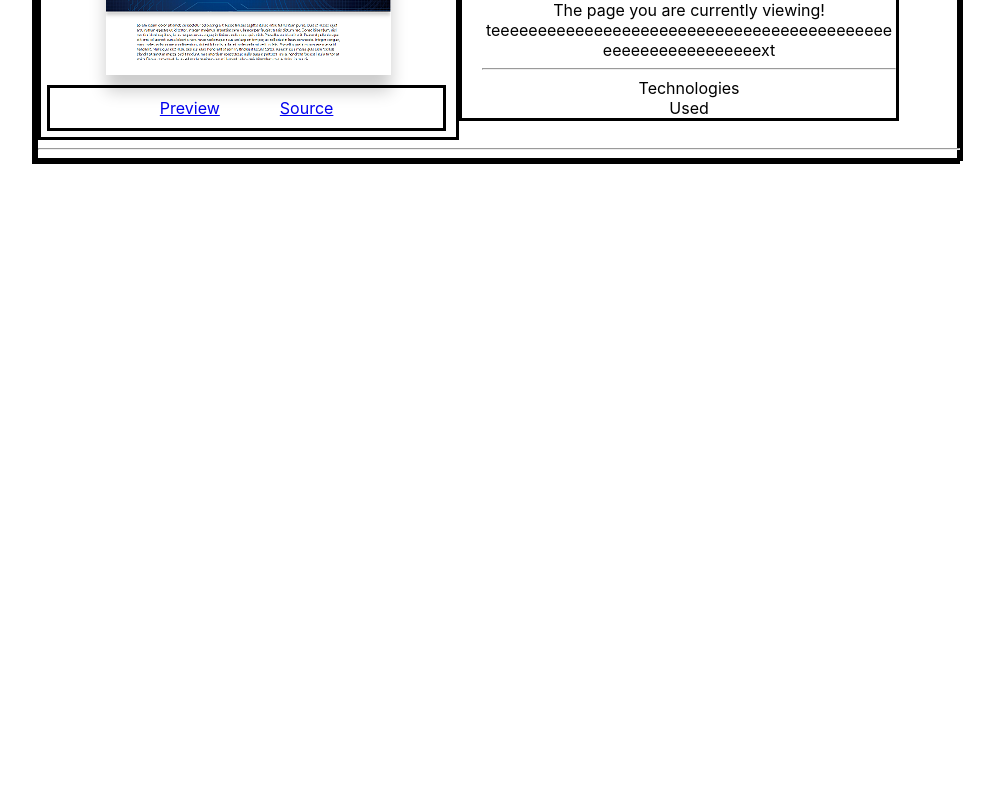
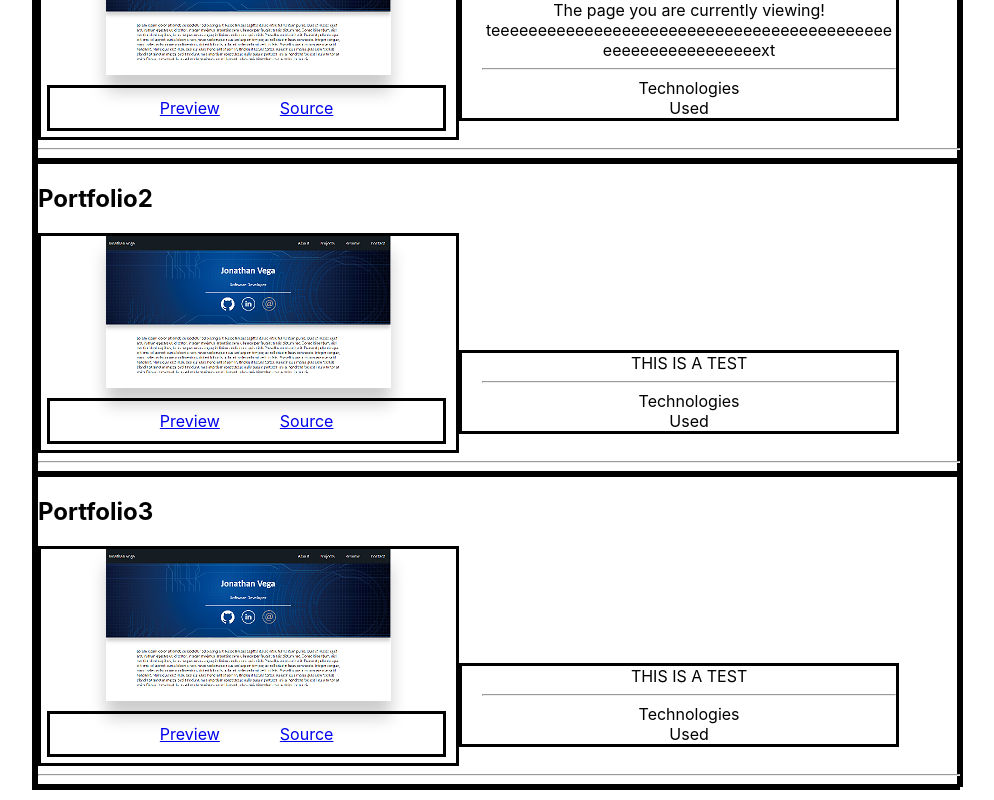
Before and after one commit to Jonnyv212/portfolioOld, a React (Create React App) app: page / in a window 1280 px wide. Shown: the part 862-1662 px from the top of the page, without its empty margins (106-1100 px from the left). Before the commit the page ends 1111 px from the top, so only its background shows below. Built offline with nearby package versions, Linux system fonts and the light colour scheme.

Commit message:
Any new data the projects json  is converted into a new project.

```diff
--- a/src/Main/Main.js
+++ b/src/Main/Main.js
@@ -16,6 +16,30 @@ class Main extends Component {
 
   componentDidMount() {}
 
+  //Navigation bar at the top of the page. Fixed positioning
+  nav = () => {
+    return (
+      <div>
+        <p>Jonathan Vega</p>
+        <ul>
+          <li>
+            <a href="#home">About</a>
+          </li>
+          <li>
+            <a href="#news">Projects</a>
+          </li>
+          <li>
+            <a href="#resume">Resume</a>
+          </li>
+          <li>
+            <a href="#contact">Contact</a>
+          </li>
+        </ul>
+      </div>
+    );
+  };
+
+    //Header below the nav
     header = () => {
       return (
         <div className="header">
@@ -45,29 +69,8 @@ class Main extends Component {
         </div>
       );
     };
-  nav = () => {
-    return (
-      <div>
-        <p>Jonathan Vega</p>
-        <ul>
-          <li>
-            <a href="#home">About</a>
-          </li>
-          <li>
-            <a href="#news">Projects</a>
-          </li>
-          <li>
-            <a href="#resume">Resume</a>
-          </li>
-          <li>
-            <a href="#contact">Contact</a>
-          </li>
-        </ul>
-      </div>
-    );
-  };
 
-  //Generates a project based on the JSON data.
+  //Generates a project template for the portfolio function.
   projects = (pjName, pjImage, pjDescription, pjPreview, pjSource) => {
     return (
       <div className="Pcontainer">
@@ -96,6 +99,24 @@ class Main extends Component {
       </div>
     );
   };
+
+  //Generates a project based on the JSON data.
+  //Takes the JSON data and applies it from a loop to the projects function.
+  projectLister = () =>{
+    let pjIndex = PJdata.length
+    let pjFull = [];
+    for(let i=0; i<pjIndex; i++){
+      pjFull.push(this.projects(
+          PJdata[i].projectName,
+          require("../" + PJdata[i].image),
+          PJdata[i].description,
+          PJdata[i].preview,
+          PJdata[i].source
+        ))
+    }
+
+    return pjFull;
+  }
   portfolio = () => {
     return (
       <div>
@@ -120,14 +141,7 @@ class Main extends Component {
 
         <div className="Projects">
           <h2>PROJECTS</h2>
-
-        {this.projects(
-          PJdata[0].projectName,
-          require("../" + PJdata[0].image),
-          PJdata[0].description,
-          PJdata[0].preview,
-          PJdata[0].source
-        )}
+        {this.projectLister()}
         </div>
       </div>
     );
--- a/src/Main/Main.json
+++ b/src/Main/Main.json
@@ -9,7 +9,14 @@
   {
     "projectName": "Portfolio2",
     "image": "Images/portfolio_preview2.png",
-    "description": "The page you are currently viewing! teeeeeeeeeeeeeeeeeeeeeeeeeeeeeeeeeeeeeeeeeeeeeeeeeeeeeeeeeeeext",
+    "description": "THIS IS A TEST",
+    "preview": "Preview",
+    "source": "https://github.com/Jonnyv212/Portfolio"
+  },
+  {
+    "projectName": "Portfolio3",
+    "image": "Images/portfolio_preview2.png",
+    "description": "THIS IS A TEST",
     "preview": "Preview",
     "source": "https://github.com/Jonnyv212/Portfolio"
   }
```
Lines whose indentation alone changed are shown as unchanged.
